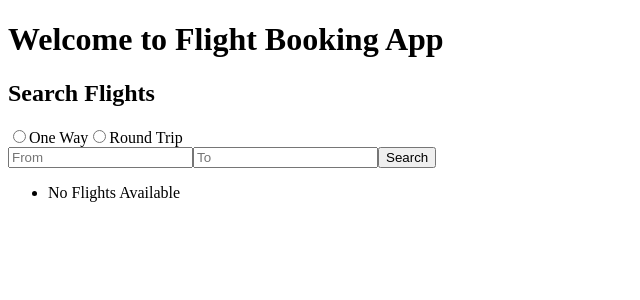
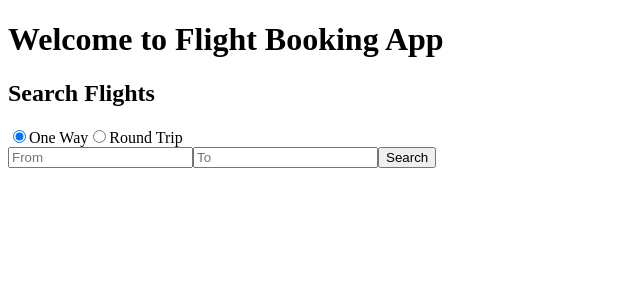
Before and after one commit to acciojob/phoenix-airlines-sowndarya1208-pixel, a React app: page / in a window 1280 px wide. Shown: the top 300 px of the page, without its empty margins (0-640 px from the left). Built offline with nearby package versions, Linux system fonts and the light colour scheme.

Commit message:
Add trip type selection and search functionality

```diff
--- a/src/components/FlightSearch.js
+++ b/src/components/FlightSearch.js
@@ -6,12 +6,24 @@ const FlightSearch = ({ goBooking }) => {
 
   const dispatch = useDispatch();
 
+  const [tripType, setTripType] = useState("oneway");
   const [from, setFrom] = useState("");
   const [to, setTo] = useState("");
+  const [searched, setSearched] = useState(false);
+
+  const handleSearch = () => {
+    setSearched(true);
+  };
 
   const handleBook = () => {
 
-    dispatch(setFlight({ from, to }));
+    dispatch(
+      setFlight({
+        from: from,
+        to: to,
+        tripType: tripType
+      })
+    );
 
     goBooking();
   };
@@ -22,33 +34,48 @@ const FlightSearch = ({ goBooking }) => {
       <h2>Search Flights</h2>
 
       <label>
-        <input type="radio" name="trip"/>
+        <input
+          type="radio"
+          name="trip"
+          value="oneway"
+          checked={tripType === "oneway"}
+          onChange={(e) => setTripType(e.target.value)}
+        />
         One Way
       </label>
 
       <label>
-        <input type="radio" name="trip"/>
+        <input
+          type="radio"
+          name="trip"
+          value="roundtrip"
+          checked={tripType === "roundtrip"}
+          onChange={(e) => setTripType(e.target.value)}
+        />
         Round Trip
       </label>
 
-      <br/>
+      <br />
 
       <input
         type="text"
         placeholder="From"
-        onChange={(e)=>setFrom(e.target.value)}
+        value={from}
+        onChange={(e) => setFrom(e.target.value)}
       />
 
       <input
         type="text"
         placeholder="To"
-        onChange={(e)=>setTo(e.target.value)}
+        value={to}
+        onChange={(e) => setTo(e.target.value)}
       />
 
-      <button>Search</button>
+      <button onClick={handleSearch}>Search</button>
 
       <ul>
-        {from && to ? (
+        {searched ? (
+          from && to ? (
             <li>
               {from} → {to}
               <button className="book-flight" onClick={handleBook}>
@@ -57,7 +84,8 @@ const FlightSearch = ({ goBooking }) => {
             </li>
           ) : (
             <li>No Flights Available</li>
-        )}
+          )
+        ) : null}
       </ul>
 
     </div>
```
Lines whose indentation alone changed are shown as unchanged.
